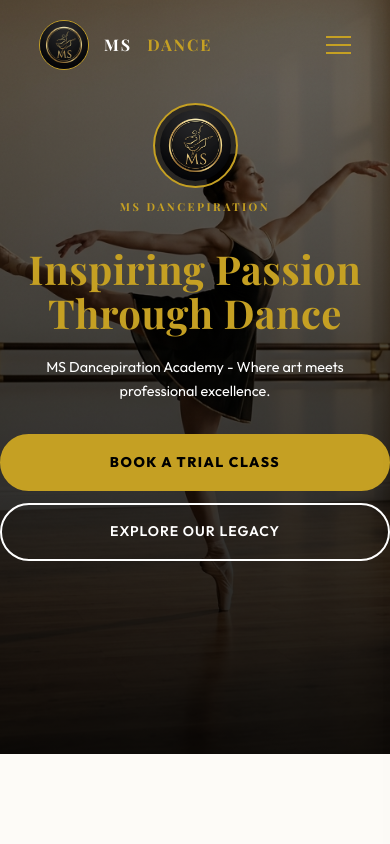
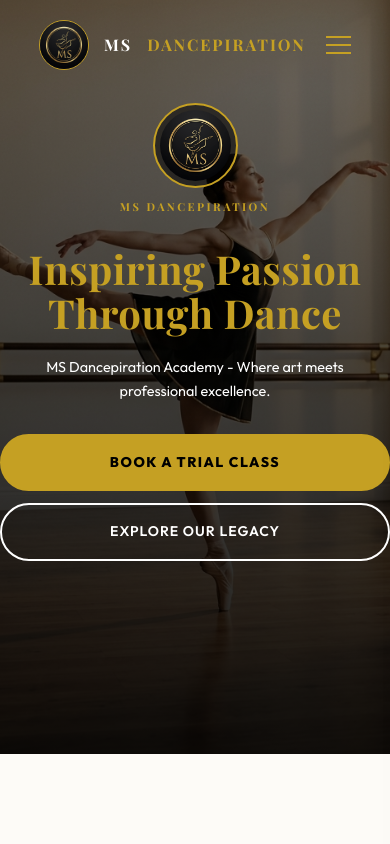
Before and after one commit to saiverma97-ship-it/MS-DANCEPIRATION, a Next.js app: page / in a window 390 px wide. Shown: the top 844 px of the page. Built offline with nearby package versions, Linux system fonts and the light colour scheme; a web font is replaced by a local one.

Commit message:
Restored full MS DANCEPIRATION name in header for Android/mobile

```diff
--- a/src/app/globals.css
+++ b/src/app/globals.css
@@ -316,9 +316,10 @@
   .section-header h2 { font-size: 28px; }
   .stat-item h4 { font-size: 24px; }
   .footer-content { grid-template-columns: 1fr; gap: 35px; text-align: center; }
-  .header { padding: 15px 6%; }
-  .logo span { display: none; } /* Hide 'DANCEPIRATION' on tiny screens for MS Logo space */
-  .logo::after { content: ' DANCE'; color: var(--primary); } /* Shortened for mobile */
+  .header { padding: 15px 4%; }
+  .logo { font-size: 14px; gap: 8px; }
+  /* Show full name always */
+  .logo span { display: inline; }
 }
 
 @media (max-width: 360px) {
```
